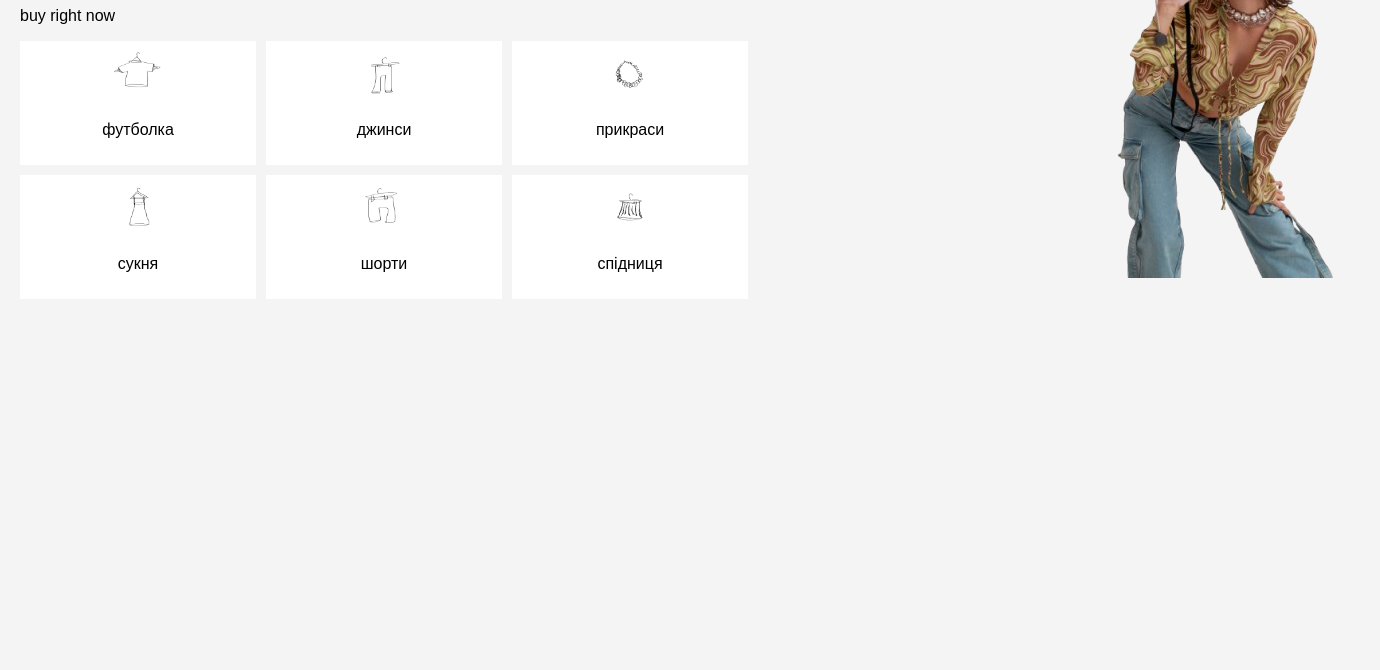
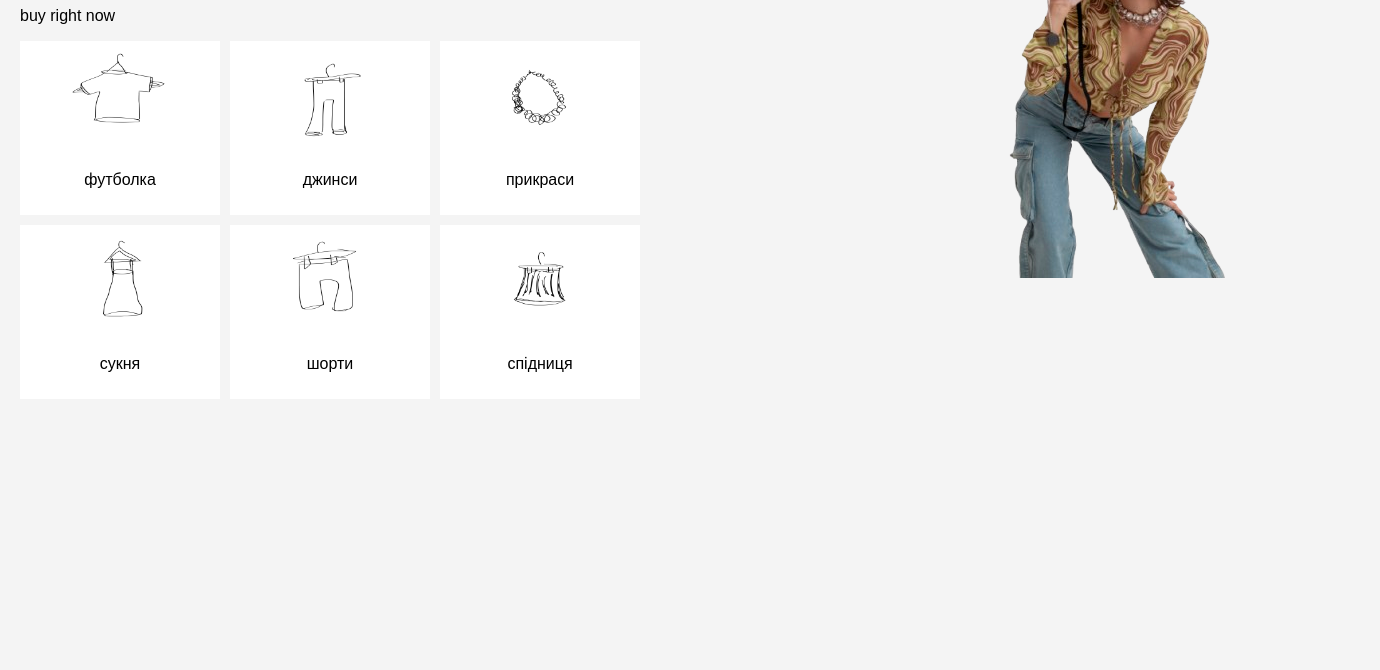
Before and after one commit to olena-potapenko/impress, a plain HTML site: page index.html in a window 1280 px wide. Shown: the part 130-800 px from the top of the page, 1380 px wide, since content can reach past the window. Drawn offline with Linux system fonts and the light colour scheme.

Commit message:
nfadasfb

```diff
--- a/style.css
+++ b/style.css
@@ -8,11 +8,11 @@ body {
   display: flex;
 }
 .left {
-  width: 60%;
+  width: 100%;
   padding: 20px;
 }
 .right {
-  width: 40%;
+  width: 100%;
 }
 .category-grid {
   display: grid;
@@ -26,7 +26,7 @@ body {
   cursor: pointer;
 }
 .category-grid img {
-  width: 50px;
+  width: 100px;
 }
 .shop-container {
   padding: 20px;
```
